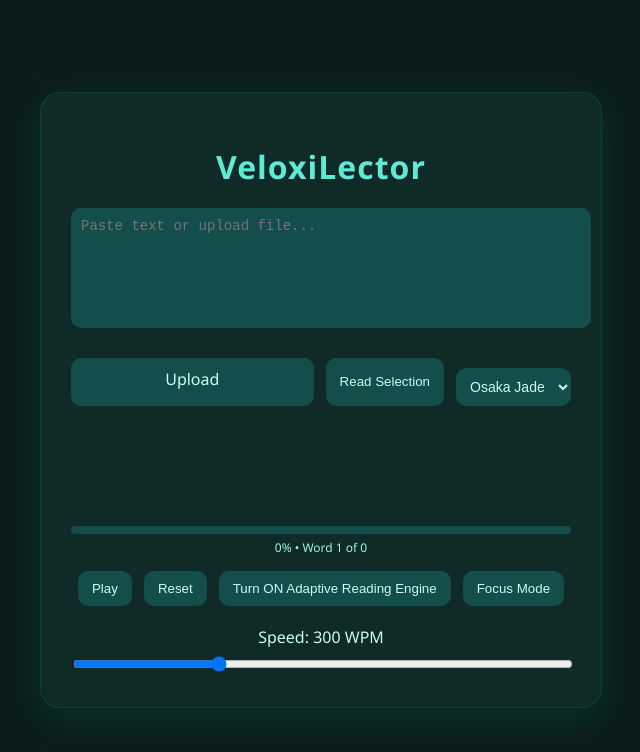
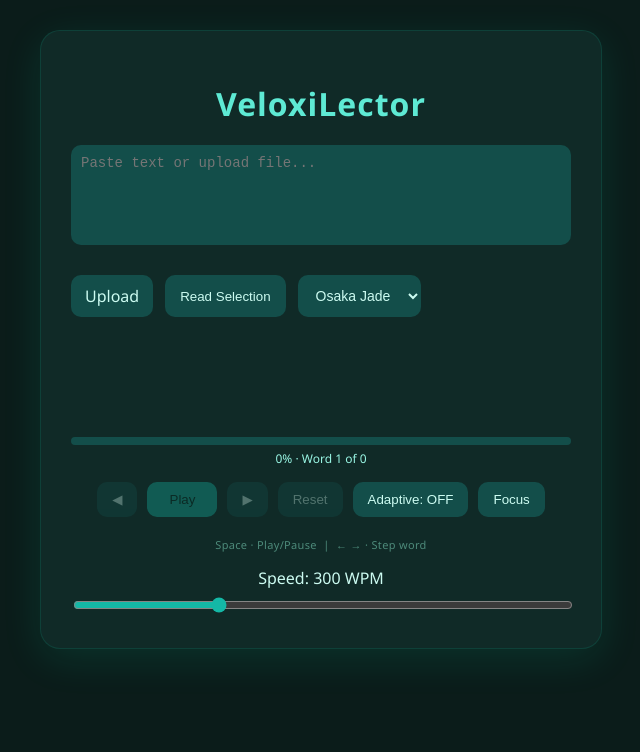
Before and after one commit to vijithvaratharajan/veloxilector, a React (Create React App) app: page / in a window 1280 px wide. Shown: the top 752 px of the page, without its empty margins (319-959 px from the left). Built offline with nearby package versions, Linux system fonts and the light colour scheme.

Commit message:
fix adaptive delay, preview on pause, keyboard shortcuts, step buttons, time remaining, word animation, Kyoto theme

```diff
--- a/src/App.css
+++ b/src/App.css
@@ -8,8 +8,9 @@ body {
 .app {
   display: flex;
   justify-content: center;
-  align-items: center;
+  align-items: flex-start;
   min-height: 100vh;
+  padding: 30px 0;
 }
 
 .card {
@@ -39,11 +40,7 @@ body {
   font-size: 14px;
   background: #0f3a36;
   color: #d1faf5;
-}
-
-.file-input {
-  margin-bottom: 20px;
-  color: #94fdf4;
+  box-sizing: border-box;
 }
 
 .reader-box {
@@ -52,6 +49,26 @@ body {
   margin: 30px 0;
   height: 60px;
   color: #ccfbf1;
+  display: flex;
+  align-items: center;
+  justify-content: center;
+}
+
+/* FIX 7: word change animation — key={index} forces remount each word */
+@keyframes wordPop {
+  from {
+    opacity: 0;
+    transform: scale(0.88);
+  }
+  to {
+    opacity: 1;
+    transform: scale(1);
+  }
+}
+
+.word-animate {
+  display: inline-block;
+  animation: wordPop 0.1s ease-out;
 }
 
 .highlight {
@@ -77,22 +94,26 @@ body {
   transition: all 0.2s ease;
 }
 
-.btn:hover {
+.btn:hover:not(:disabled) {
   background: #0f766e;
   transform: translateY(-1px);
+}
+
+/* FIX 5: disabled state for step/play/reset buttons */
+.btn:disabled {
+  opacity: 0.35;
+  cursor: not-allowed;
+  transform: none;
 }
 
 .primary {
   background: #14b8a6;
   color: #022c22;
+  min-width: 70px;
 }
 
-.primary:hover {
+.primary:hover:not(:disabled) {
   background: #2dd4bf;
-}
-
-.slider {
-  margin-top: 15px;
 }
 
 .progress-container {
@@ -115,6 +136,14 @@ body {
   color: #99f6e4;
 }
 
+/* FIX 4: keyboard hint */
+.keyboard-hint {
+  font-size: 11px;
+  color: #4d8a7a;
+  margin: 6px 0 0;
+  letter-spacing: 0.03em;
+}
+
 .focus .card {
   background: transparent;
   box-shadow: none;
@@ -125,66 +154,23 @@ body {
   font-size: 60px;
 }
 
-.input-group {
-  display: flex;
-  flex-direction: column;
-  gap: 10px;
-}
-
-.input-actions {
-  display: flex;
-  justify-content: space-between;
-  gap: 10px;
-}
-
 .file-label {
   background: #134e4a;
-  padding: 10px;
+  padding: 10px 14px;
   border-radius: 10px;
   cursor: pointer;
   text-align: center;
-  flex: 1;
   transition: 0.2s;
+  color: #ccfbf1;
 }
 
 .file-label:hover {
   background: #0f766e;
 }
 
-.wpm-input {
-  margin-top: 10px;
-  width: 80px;
-  padding: 5px;
-  border-radius: 5px;
-  border: none;
-  text-align: center;
-}
-
 textarea::selection {
-  background: rgba(45, 212, 191, 0.5); /* jade green */
+  background: rgba(45, 212, 191, 0.5);
   color: #022c22;
-}
-
-/* 🔥 THEMES */
-
-.osaka {
-  background: #0b1c1a;
-  color: #ccfbf1;
-}
-
-.tokyo {
-  background: #1a1b26;
-  color: #c0caf5;
-}
-
-.kyoto {
-  background: #f3f4f6;
-  color: #1f2937;
-}
-
-.neo {
-  background: #000000;
-  color: #00ffcc;
 }
 
 /* clickable text preview */
@@ -195,6 +181,7 @@ textarea::selection {
   overflow-y: auto;
   font-size: 14px;
   opacity: 0.8;
+  text-align: left;
 }
 
 .text-preview span {
@@ -204,89 +191,16 @@ textarea::selection {
 }
 
 .text-preview span:hover {
-  background: rgba(255,255,255,0.1);
+  background: rgba(255, 255, 255, 0.1);
 }
 
 .active-word {
   background: rgba(45, 212, 191, 0.3);
   border-radius: 4px;
+  padding: 2px 4px;
 }
 
-/* OSaka */
-.osaka .card {
-  background: #102a27;
-}
-
-/* Tokyo */
-.tokyo .card {
-  background: #24283b;
-}
-
-/* Kyoto */
-.kyoto .card {
-  background: #ffffff;
-  color: #1f2937;
-}
-
-/* Neo */
-.neo .card {
-  background: #050505;
-}
-
-.theme-dropdown {
-  margin-top: 10px;
-  padding: 8px;
-  border-radius: 8px;
-  border: none;
-  font-size: 14px;
-}
-
-/* Theme-specific dropdowns */
-.osaka .theme-dropdown {
-  background: #134e4a;
-  color: #ccfbf1;
-}
-
-.tokyo .theme-dropdown {
-  background: #2e3c64;
-  color: #c0caf5;
-}
-
-.kyoto .theme-dropdown {
-  background: #e5e7eb;
-  color: #111827;
-}
-
-.neo .theme-dropdown {
-  background: #111;
-  color: #00ffcc;
-}
-
-.osaka .textarea,
-.osaka .btn {
-  background: #134e4a;
-  color: #ccfbf1;
-}
-
-.tokyo .textarea,
-.tokyo .btn {
-  background: #2e3c64;
-  color: #c0caf5;
-}
-
-.kyoto .textarea,
-.kyoto .btn {
-  background: #e5e7eb;
-  color: #111827;
-}
-
-.neo .textarea,
-.neo .btn {
-  background: #111;
-  color: #00ffcc;
-}
-
-/* 🔥 Top controls spacing */
+/* top controls bar */
 .top-controls {
   display: flex;
   gap: 12px;
@@ -294,33 +208,14 @@ textarea::selection {
   flex-wrap: wrap;
 }
 
-/* Ensure all buttons are consistent size */
-.btn, .file-label, .theme-dropdown {
-  padding: 10px 14px;
-  border-radius: 10px;
-}
-
-/* 🔥 Bottom control spacing */
+/* bottom control row */
 .controls.spaced {
   display: flex;
-  gap: 12px;
+  gap: 10px;
   flex-wrap: wrap;
   justify-content: center;
   margin-top: 15px;
 }
-
-.file-label {
-  padding: 10px 14px;
-  border-radius: 10px;
-  cursor: pointer;
-  text-align: center;
-  transition: 0.2s;
-}
-
-.osaka .file-label { background: #134e4a; color: #ccfbf1; }
-.tokyo .file-label { background: #2e3c64; color: #c0caf5; }
-.kyoto .file-label { background: #e5e7eb; color: #111827; }
-.neo .file-label { background: #111; color: #00ffcc; }
 
 .wpm-control {
   margin-top: 15px;
@@ -332,45 +227,93 @@ textarea::selection {
   margin-top: 8px;
 }
 
-/* Accent color per theme */
-.osaka input[type=\"range\"] { accent-color: #14b8a6; }
-.tokyo input[type=\"range\"] { accent-color: #7aa2f7; }
-.kyoto input[type=\"range\"] { accent-color: #4b5563; }
-.neo input[type=\"range\"] { accent-color: #00ffcc; }
+/* ─── THEMES ─────────────────────────────────── */
+
+/* Osaka Jade (default) */
+.osaka {
+  background: #0b1c1a;
+  color: #ccfbf1;
+}
+.osaka .card            { background: #102a27; }
+.osaka .textarea,
+.osaka .btn             { background: #134e4a; color: #ccfbf1; }
+.osaka .file-label      { background: #134e4a; color: #ccfbf1; }
+.osaka .theme-dropdown  { background: #134e4a; color: #ccfbf1; }
+.osaka input[type="range"] { accent-color: #14b8a6; }
+.osaka .primary         { background: #14b8a6; color: #022c22; }
+.osaka .primary:hover:not(:disabled) { background: #2dd4bf; }
+
+/* Tokyo Night */
+.tokyo {
+  background: #1a1b26;
+  color: #c0caf5;
+}
+.tokyo .card            { background: #24283b; }
+.tokyo .textarea,
+.tokyo .btn             { background: #2e3c64; color: #c0caf5; }
+.tokyo .file-label      { background: #2e3c64; color: #c0caf5; }
+.tokyo .theme-dropdown  { background: #2e3c64; color: #c0caf5; }
+.tokyo input[type="range"] { accent-color: #7aa2f7; }
+.tokyo .title           { color: #7aa2f7; }
+.tokyo .progress-bar    { background: linear-gradient(90deg, #7aa2f7, #bb9af7); }
+.tokyo .active-word     { background: rgba(122, 162, 247, 0.3); }
+.tokyo .primary         { background: #7aa2f7; color: #1a1b26; }
+.tokyo .primary:hover:not(:disabled) { background: #bb9af7; }
+.tokyo .progress-text   { color: #9ece6a; }
+.tokyo .keyboard-hint   { color: #565f89; }
+
+/* Kyoto Light — FIX 9: was in CSS but never in the dropdown */
+.kyoto {
+  background: #f3f4f6;
+  color: #1f2937;
+}
+.kyoto .card            { background: #ffffff; color: #1f2937; border-color: rgba(0,0,0,0.08); box-shadow: 0 10px 40px rgba(0,0,0,0.08); }
+.kyoto .textarea,
+.kyoto .btn             { background: #e5e7eb; color: #111827; }
+.kyoto .file-label      { background: #e5e7eb; color: #111827; }
+.kyoto .theme-dropdown  { background: #e5e7eb; color: #111827; }
+.kyoto input[type="range"] { accent-color: #4b5563; }
+.kyoto .title           { color: #374151; }
+.kyoto .reader-box      { color: #111827; }
+.kyoto .progress-container { background: #d1d5db; }
+.kyoto .progress-bar    { background: linear-gradient(90deg, #6b7280, #374151); }
+.kyoto .active-word     { background: rgba(75, 85, 99, 0.2); }
+.kyoto .primary         { background: #374151; color: #f9fafb; }
+.kyoto .primary:hover:not(:disabled) { background: #1f2937; }
+.kyoto .progress-text   { color: #6b7280; }
+.kyoto .keyboard-hint   { color: #9ca3af; }
+.kyoto .text-preview    { color: #374151; }
+.kyoto .btn:hover:not(:disabled) { background: #d1d5db; }
+.kyoto .highlight       { color: #dc2626; text-shadow: none; }
+
+/* Neo Dark */
+.neo {
+  background: #000000;
+  color: #00ffcc;
+}
+.neo .card              { background: #050505; border-color: rgba(0,255,200,0.15); }
+.neo .textarea,
+.neo .btn               { background: #111; color: #00ffcc; }
+.neo .file-label        { background: #111; color: #00ffcc; }
+.neo .theme-dropdown    { background: #111; color: #00ffcc; }
+.neo input[type="range"] { accent-color: #00ffcc; }
+.neo .title             { color: #00ffcc; }
+.neo .progress-bar      { background: linear-gradient(90deg, #00ffcc, #00ccaa); }
+.neo .active-word       { background: rgba(0, 255, 200, 0.2); }
+.neo .primary           { background: #00ffcc; color: #000; }
+.neo .primary:hover:not(:disabled) { background: #00e6b8; }
+.neo .progress-text     { color: #00ccaa; }
+.neo .keyboard-hint     { color: #006655; }
+.neo .btn:hover:not(:disabled) { background: #1a2a27; }
+
+/* smooth transitions across all states */
+body, .card, .btn, .textarea, .text-preview {
+  transition: background 0.25s ease, color 0.25s ease;
+}
 
 .theme-dropdown {
-  padding: 10px;
+  padding: 10px 14px;
   border-radius: 10px;
   border: none;
+  font-size: 14px;
 }
-
-.osaka .theme-dropdown { background: #134e4a; color: #ccfbf1; }
-.tokyo .theme-dropdown { background: #2e3c64; color: #c0caf5; }
-.kyoto .theme-dropdown { background: #e5e7eb; color: #111827; }
-.neo .theme-dropdown { background: #111; color: #00ffcc; }
-
-.word-animate {
-  display: inline-block;
-  transition: transform 0.2s ease, opacity 0.2s ease;
-}
-
-.reader-box {
-  font-size: 42px;
-  font-weight: bold;
-  text-align: center;
-  margin: 30px 0;
-}
-
-.highlight {
-  color: red;
-}
-
-.active-word {
-  background: rgba(45, 212, 191, 0.3);
-  border-radius: 4px;
-  padding: 2px 4px;
-}
-
-body, .card, .btn, .textarea, .text-preview {
-  transition: all 0.25s ease;
-}
--- a/src/App.js
+++ b/src/App.js
@@ -46,15 +46,15 @@ export default function App() {
     if (selected.trim()) processText(selected);
   };
 
+  // FIX 2: clamp lengthFactor minimum to 1.0 — short words were playing
+  // faster than base delay, which is backwards.
   const getDelay = useCallback((word) => {
     let base = 60000 / wpm;
-
     if (adaptive) {
-    const lengthFactor = Math.min(word.length / 5, 2);
+      const lengthFactor = Math.max(1.0, Math.min(word.length / 5, 2));
       const punctuationFactor = /[.,!?]/.test(word) ? 2 : 1;
       base *= lengthFactor * punctuationFactor;
     }
-
     return base;
   }, [wpm, adaptive]);
 
@@ -71,7 +71,6 @@ export default function App() {
         setCurrentWord(words[next]);
         return next;
       });
-
       timerRef.current = setTimeout(run, getDelay(words[index] || ""));
     };
 
@@ -81,7 +80,6 @@ export default function App() {
 
   useEffect(() => {
     if (!previewRef.current || !wordRefs.current[index]) return;
-
     wordRefs.current[index].scrollIntoView({
       behavior: "smooth",
       block: "center",
@@ -97,7 +95,6 @@ export default function App() {
       reader.onload = async function () {
         const typedArray = new Uint8Array(this.result);
         const pdf = await pdfjsLib.getDocument({ data: typedArray }).promise;
-
         let fullText = "";
         for (let i = 1; i <= pdf.numPages; i++) {
           const page = await pdf.getPage(i);
@@ -105,7 +102,6 @@ export default function App() {
           const strings = content.items.map((item) => item.str);
           fullText += strings.join(" ") + " ";
         }
-
         setText(fullText);
         processText(fullText);
       };
@@ -126,11 +122,77 @@ export default function App() {
     setCurrentWord(words[i]);
   };
 
+  // FIX 1: removed dead indexRef code that was left over from a refactor.
+  const handleReset = () => {
+    if (!words.length) return;
+    setIsPlaying(false);
+    setIndex(0);
+    setCurrentWord(words[0]);
+  };
+
+  // FIX 5: step one word back
+  const stepBack = useCallback(() => {
+    if (!words.length || index <= 0) return;
+    setIsPlaying(false);
+    const newIndex = index - 1;
+    setIndex(newIndex);
+    setCurrentWord(words[newIndex]);
+  }, [index, words]);
+
+  // FIX 5: step one word forward
+  const stepForward = useCallback(() => {
+    if (!words.length || index >= words.length - 1) return;
+    setIsPlaying(false);
+    const newIndex = index + 1;
+    setIndex(newIndex);
+    setCurrentWord(words[newIndex]);
+  }, [index, words]);
+
+  // FIX 4: keyboard shortcuts — Space, ←, →
+  useEffect(() => {
+    const handleKey = (e) => {
+      // don't intercept shortcuts while user is typing in the textarea
+      if (e.target.tagName === "TEXTAREA") return;
+
+      if (e.code === "Space") {
+        e.preventDefault();
+        if (words.length) setIsPlaying((p) => !p);
+      }
+      if (e.code === "ArrowLeft") {
+        e.preventDefault();
+        stepBack();
+      }
+      if (e.code === "ArrowRight") {
+        e.preventDefault();
+        stepForward();
+      }
+    };
+    window.addEventListener("keydown", handleKey);
+    return () => window.removeEventListener("keydown", handleKey);
+  }, [words, stepBack, stepForward]);
+
+  // FIX 6: time remaining estimate
+  const timeRemaining = (() => {
+    if (!words.length || index >= words.length - 1) return null;
+    const wordsLeft = words.length - index - 1;
+    const totalSec = Math.round((wordsLeft * 60) / wpm);
+    const mins = Math.floor(totalSec / 60);
+    const secs = totalSec % 60;
+    if (mins === 0) return `~${secs}s remaining`;
+    return `~${mins}m ${secs}s remaining`;
+  })();
+
+  const progress = words.length
+    ? Math.round(((index + 1) / words.length) * 100)
+    : 0;
+
+  // FIX 7: key={index} forces React to remount the span on every word
+  // change, which re-triggers the CSS animation defined on .word-animate.
   const renderWord = (word) => {
-    if (!word) return "";
+    if (!word) return null;
     const pivot = Math.floor(word.length / 2);
     return (
-      <span className="word-animate">
+      <span key={index} className="word-animate">
         <span>{word.slice(0, pivot)}</span>
         <span className="highlight">{word[pivot]}</span>
         <span>{word.slice(pivot + 1)}</span>
@@ -138,27 +200,12 @@ export default function App() {
     );
   };
 
-  const progress = words.length
-  ? Math.round(((index + 1) / words.length) * 100)
-  : 0;
-
-const handleReset = () => {
-  if (!words.length) return;
-
-  setIsPlaying(false);
-  setIndex(0);
-  setCurrentWord(words[0]);
-
-  if (typeof indexRef !== "undefined" && indexRef.current !== undefined) {
-    indexRef.current = 0;
-  }
-};
-
   return (
     <div className={`app ${theme} ${focusMode ? "focus" : ""}`}>
       <div className="card">
         <h1 className="title">VeloxiLector</h1>
 
+        {/* textarea + top controls: only when not playing and not in focus mode */}
         {!isPlaying && !focusMode && (
           <>
             <textarea
@@ -168,17 +215,19 @@ const handleReset = () => {
               onChange={handleTextChange}
               placeholder="Paste text or upload file..."
             />
-
             <div className="top-controls">
               <label className="file-label">
                 Upload
-                <input type="file" accept=".txt,.pdf" onChange={handleFileUpload} hidden />
+                <input
+                  type="file"
+                  accept=".txt,.pdf"
+                  onChange={handleFileUpload}
+                  hidden
+                />
               </label>
-
               <button className="btn" onClick={processSelection}>
                 Read Selection
               </button>
-
               <select
                 className="theme-dropdown"
                 value={theme}
@@ -186,13 +235,16 @@ const handleReset = () => {
               >
                 <option value="osaka">Osaka Jade</option>
                 <option value="tokyo">Tokyo Night</option>
+                <option value="kyoto">Kyoto Light</option>
                 <option value="neo">Neo Dark</option>
               </select>
             </div>
           </>
         )}
 
-        {isPlaying && !focusMode && (
+        {/* FIX 3: preview stays visible whenever words are loaded,
+            including while paused — so you can click to reposition. */}
+        {words.length > 0 && !focusMode && (
           <div className="text-preview" ref={previewRef}>
             {words.map((w, i) => (
               <span
@@ -213,28 +265,56 @@ const handleReset = () => {
           <div className="progress-bar" style={{ width: `${progress}%` }} />
         </div>
         <p className="progress-text">
-          {progress}% • Word {index + 1} of {words.length}
+          {progress}% · Word {index + 1} of {words.length}
+          {timeRemaining && ` · ${timeRemaining}`}
         </p>
 
         <div className="controls spaced">
-          <button className="btn primary" onClick={() => setIsPlaying((p) => !p)}>
+          {/* FIX 5: step buttons */}
+          <button
+            className="btn"
+            onClick={stepBack}
+            title="Step back (←)"
+            disabled={!words.length || index === 0}
+          >
+            ◀
+          </button>
+
+          <button
+            className="btn primary"
+            onClick={() => setIsPlaying((p) => !p)}
+            disabled={!words.length}
+          >
             {isPlaying ? "Pause" : "Play"}
           </button>
 
-           <button className="btn" onClick={handleReset}>
+          <button
+            className="btn"
+            onClick={stepForward}
+            title="Step forward (→)"
+            disabled={!words.length || index >= words.length - 1}
+          >
+            ▶
+          </button>
+
+          <button className="btn" onClick={handleReset} disabled={!words.length}>
             Reset
           </button>
 
+          {/* FIX 8: shorter adaptive label */}
           <button className="btn" onClick={() => setAdaptive((a) => !a)}>
-            {adaptive
-              ? "Turn OFF Adaptive Reading Engine"
-              : "Turn ON Adaptive Reading Engine"}
+            Adaptive: {adaptive ? "ON" : "OFF"}
           </button>
 
           <button className="btn" onClick={() => setFocusMode((f) => !f)}>
-            {focusMode ? "Exit Focus" : "Focus Mode"}
+            {focusMode ? "Exit Focus" : "Focus"}
           </button>
         </div>
+
+        {/* FIX 4: keyboard hint */}
+        <p className="keyboard-hint">
+          Space · Play/Pause &nbsp;|&nbsp; ← → · Step word
+        </p>
 
         <div className="wpm-control">
           <label>Speed: {wpm} WPM</label>
```
Lines whose indentation alone changed are shown as unchanged.
